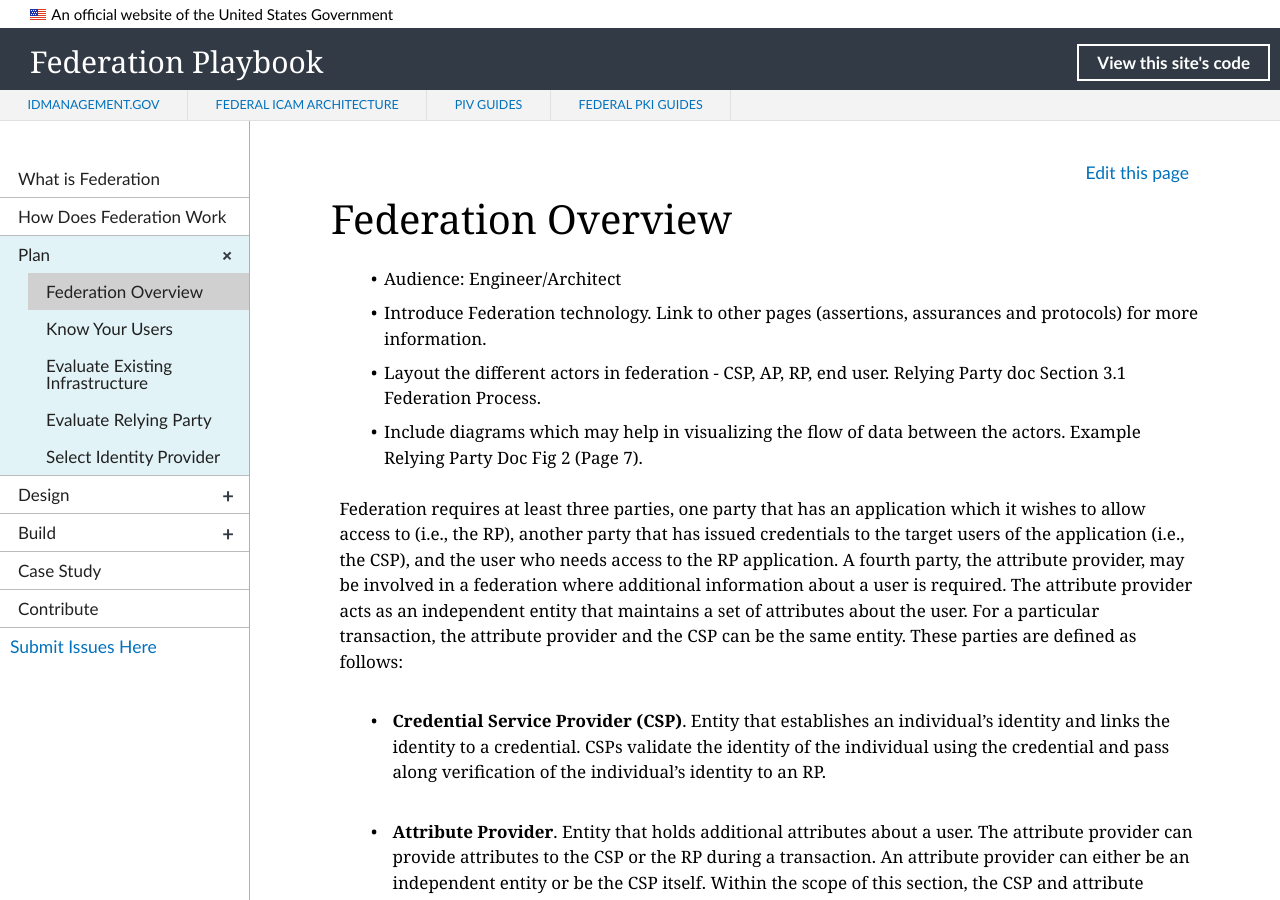
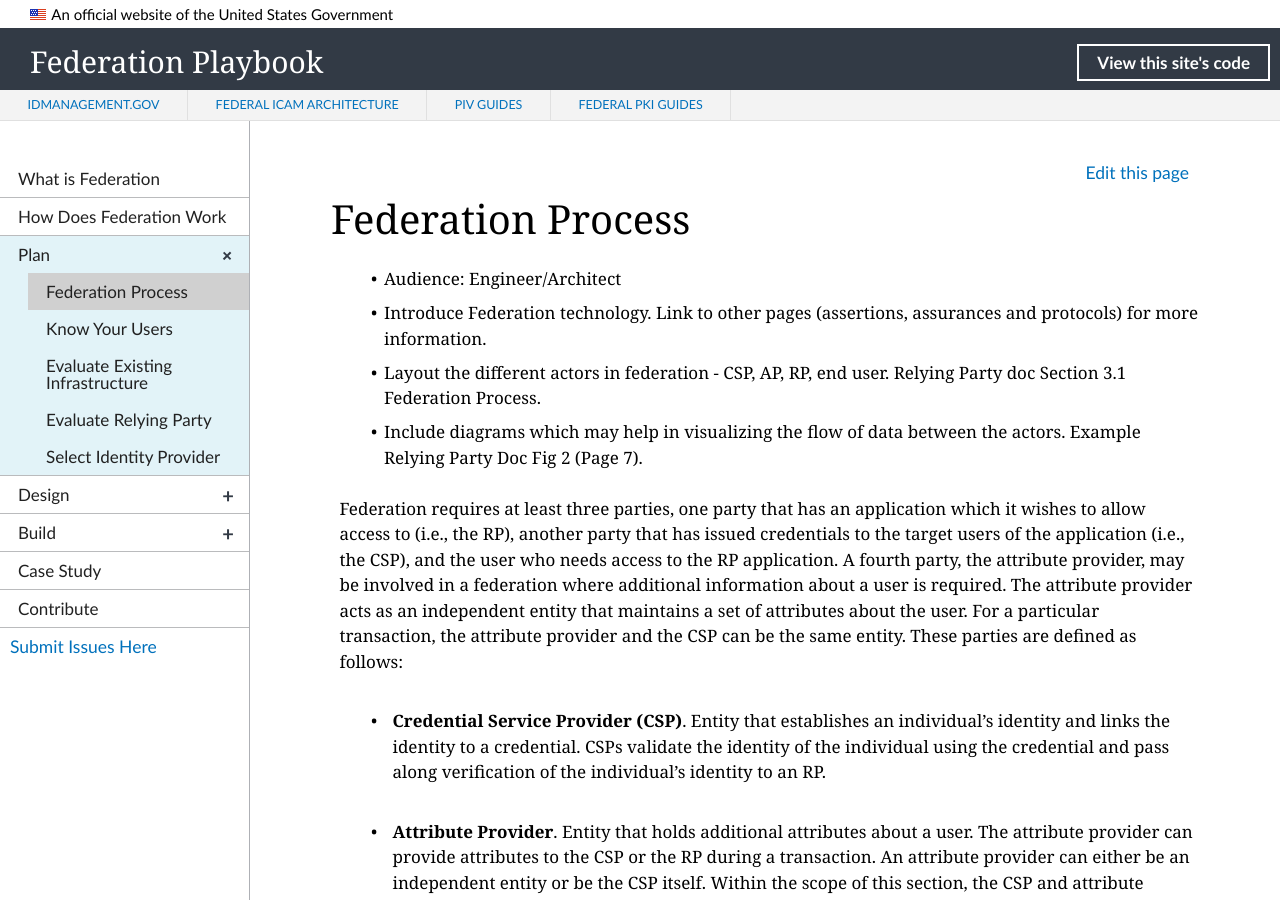
Before and after one commit to GSA/ficam-federation, a Jekyll site: the page built from _plan/01_federation_process.md, in a window 1280 px wide and 900 px high. Built offline with Jekyll 4.4.1, drawn with Linux system fonts in a browser that asks for light colours; nearby versions of some CDN libraries; library files that are not in the unit come from our copies.

Commit message:
Renaming to process

```diff
--- a/_plan/01_federation_overview.md
+++ b/_plan/01_federation_process.md
@@ -1,7 +1,7 @@
 ---
 layout: default
-title: Federation Overview
-permalink: plan/federationoverview/
+title: Federation Process
+permalink: plan/federationprocess/
 collection: plan
 pubDate:
 ---
```
